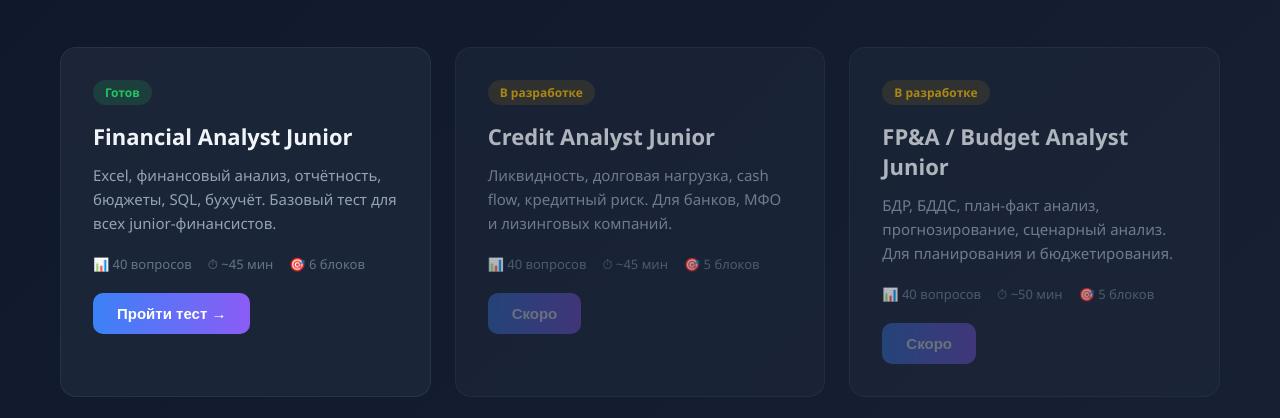
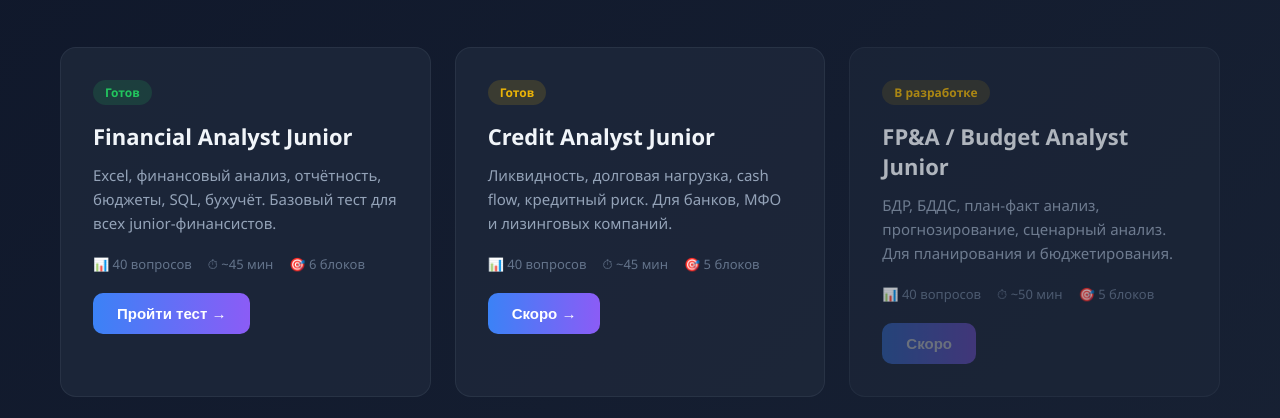
Before and after one commit to CapssMan/test-site, a plain HTML site: page index.html in a window 1280 px wide. Shown: the part 320-738 px from the top of the page. Drawn offline with Linux system fonts and the light colour scheme.

Commit message:
Update index.html

```diff
--- a/index.html
+++ b/index.html
@@ -252,8 +252,8 @@
         <button class="btn-primary">Пройти тест →</button>
       </div>
 
-      <div class="test-card" style="opacity:0.7;">
-        <span class="test-badge badge-dev">В разработке</span>
+      <div class="test-card" onclick="goToTest('fa-junior')">
+        <span class="test-badge badge-dev">Готов</span>
         <h3>Credit Analyst Junior</h3>
         <p>Ликвидность, долговая нагрузка, cash flow, кредитный риск. Для банков, МФО и лизинговых компаний.</p>
         <div class="test-meta">
@@ -261,7 +261,7 @@
           <span>⏱ ~45 мин</span>
           <span>🎯 5 блоков</span>
         </div>
-        <button class="btn-primary" disabled>Скоро</button>
+        <button class="btn-primary">Скоро →</button>
       </div>
 
       <div class="test-card" style="opacity:0.7;">
```
